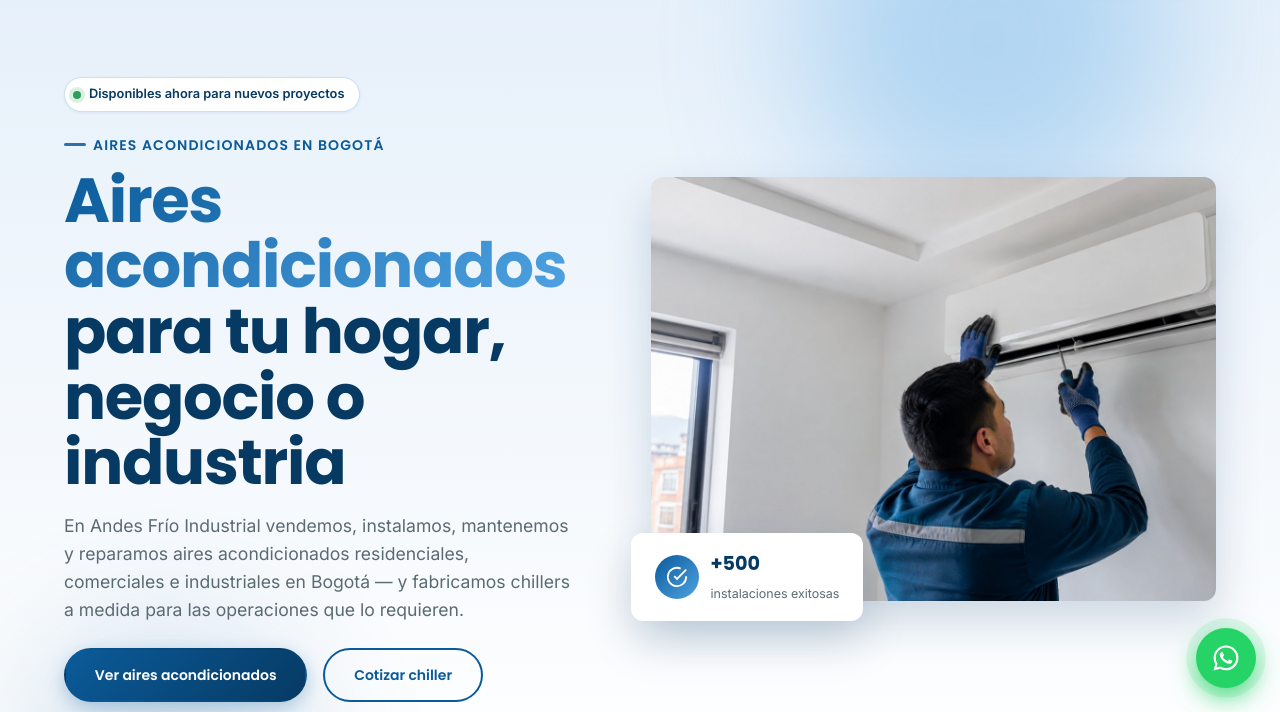
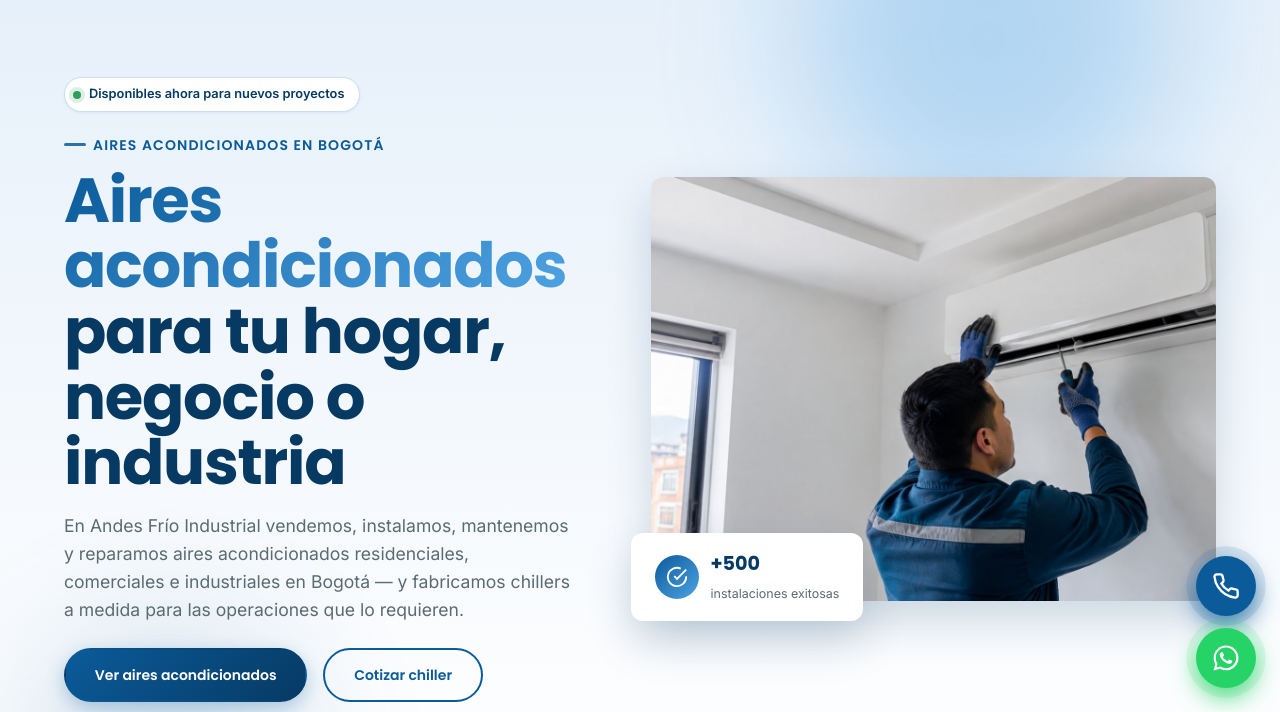
Before and after one commit to alejandro042305/Andes-Frio, a plain HTML site: page index.html in a window 1280 px wide. Shown: the part 88-800 px from the top of the page. Drawn offline with Linux system fonts and the light colour scheme.

Commit message:
Agregar boton flotante de llamada encima del de WhatsApp en todas las paginas

```diff
--- a/css/components.css
+++ b/css/components.css
@@ -210,6 +210,36 @@ body.nav-open { overflow: hidden; }
 }
 @media (prefers-reduced-motion: reduce) {
   .whatsapp-float { animation: none; }
+}
+
+/* ---------- Botón de llamada flotante ---------- */
+.call-float {
+  position: fixed;
+  right: var(--space-5);
+  bottom: calc(var(--space-5) + 60px + var(--space-3));
+  z-index: 200;
+  display: inline-flex;
+  align-items: center;
+  justify-content: center;
+  width: 60px;
+  height: 60px;
+  border-radius: 50%;
+  background: var(--color-primary);
+  color: #fff;
+  box-shadow: 0 10px 25px rgba(11, 91, 154, 0.45);
+  animation: call-pulse 2.6s infinite;
+}
+.call-float svg { width: 28px; height: 28px; }
+@keyframes call-pulse {
+  0%, 100% { box-shadow: 0 10px 25px rgba(11, 91, 154, 0.45); }
+  50% { box-shadow: 0 10px 25px rgba(11, 91, 154, 0.75), 0 0 0 10px rgba(11, 91, 154, 0.12); }
+}
+@media (prefers-reduced-motion: reduce) {
+  .call-float { animation: none; }
+}
+@media (max-width: 640px) {
+  .call-float { width: 52px; height: 52px; }
+  .call-float svg { width: 24px; height: 24px; }
 }
 
 /* ---------- Placeholders de imagen ---------- */
--- a/index.html
+++ b/index.html
@@ -377,6 +377,10 @@
   </div>
 </footer>
 
+<a class="call-float" href="tel:+573202806062" aria-label="Llámanos">
+  <svg viewBox="0 0 24 24" fill="none" stroke="currentColor" stroke-width="2" aria-hidden="true"><path d="M22 16.92v3a2 2 0 0 1-2.18 2 19.79 19.79 0 0 1-8.63-3.07 19.5 19.5 0 0 1-6-6 19.79 19.79 0 0 1-3.07-8.67A2 2 0 0 1 4.11 2h3a2 2 0 0 1 2 1.72c.127.96.361 1.903.7 2.81a2 2 0 0 1-.45 2.11L8.09 9.91a16 16 0 0 0 6 6l1.27-1.27a2 2 0 0 1 2.11-.45c.907.339 1.85.573 2.81.7A2 2 0 0 1 22 16.92z"/></svg>
+</a>
+
 <a class="whatsapp-float" href="https://wa.me/573202806062?text=Hola%2C%20quiero%20cotizar%20un%20equipo" target="_blank" rel="noopener" aria-label="Escríbenos por WhatsApp">
   <svg viewBox="0 0 24 24" fill="currentColor" aria-hidden="true"><path d="M12.04 2C6.58 2 2.13 6.45 2.13 11.91c0 1.75.46 3.44 1.32 4.94L2 22l5.29-1.39a9.9 9.9 0 0 0 4.75 1.21h.01c5.46 0 9.91-4.45 9.91-9.91 0-2.65-1.03-5.14-2.9-7.01A9.87 9.87 0 0 0 12.04 2zm0 18.1h-.01a8.2 8.2 0 0 1-4.19-1.15l-.3-.18-3.14.82.84-3.06-.2-.31a8.17 8.17 0 0 1-1.26-4.4c0-4.52 3.68-8.2 8.2-8.2 2.19 0 4.25.85 5.8 2.4a8.15 8.15 0 0 1 2.4 5.8c0 4.52-3.68 8.28-8.14 8.28zm4.49-6.13c-.25-.12-1.45-.72-1.67-.8-.22-.08-.39-.12-.55.12-.16.25-.63.8-.78.96-.14.16-.29.18-.53.06-.25-.12-1.05-.39-2-1.23-.74-.66-1.24-1.47-1.39-1.72-.14-.25-.02-.38.11-.51.11-.11.25-.29.37-.43.12-.14.16-.25.25-.41.08-.16.04-.31-.02-.43-.06-.12-.55-1.33-.76-1.82-.2-.48-.4-.41-.55-.42-.14-.01-.31-.01-.47-.01-.16 0-.43.06-.65.31-.22.25-.86.84-.86 2.04 0 1.2.88 2.37 1 2.53.12.16 1.73 2.64 4.2 3.7.59.25 1.05.4 1.41.52.59.19 1.13.16 1.56.1.48-.07 1.45-.59 1.65-1.16.2-.57.2-1.06.14-1.16-.06-.1-.22-.16-.47-.28z"/></svg>
 </a>
```
Also changed, not shown: 404.html (+4 -0 lines), chillers.html (+4 -0 lines), contacto.html (+4 -0 lines), empresa.html (+4 -0 lines), equipos.html (+4 -0 lines), servicios.html (+4 -0 lines).
